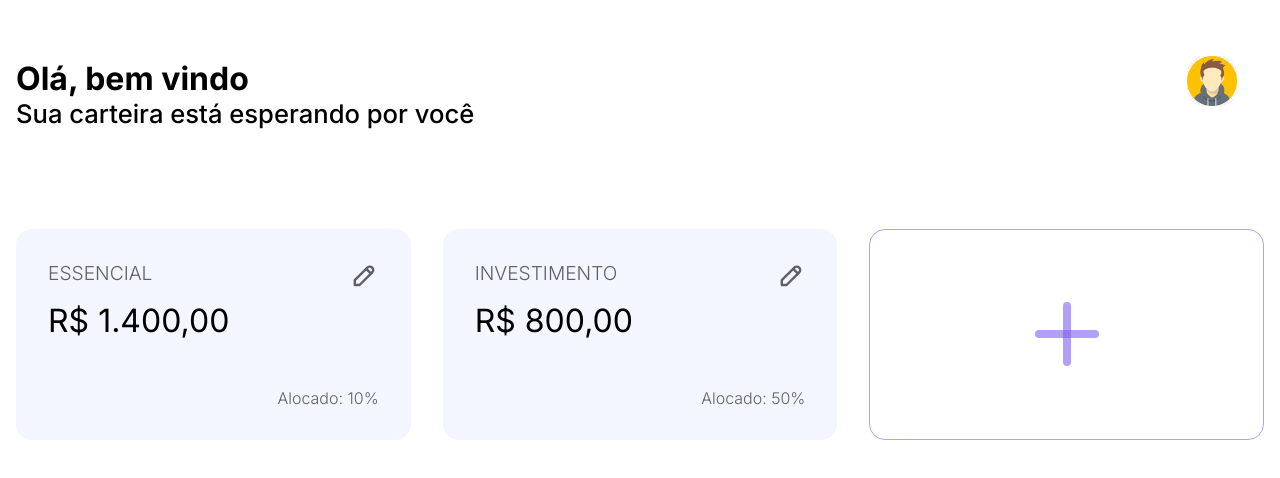
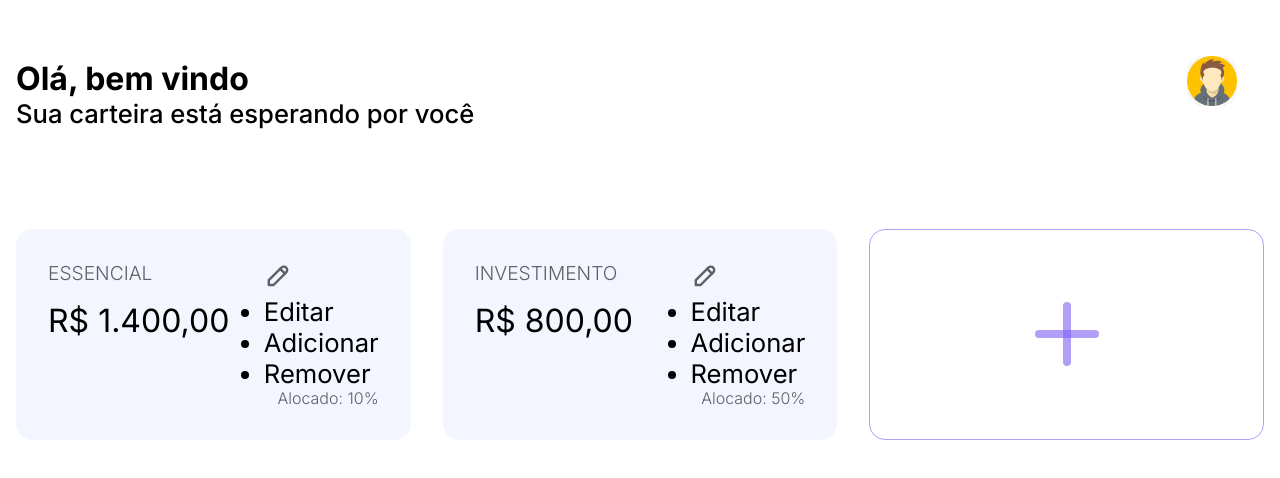
Before and after one commit to maxmonteiro/react-finance, a Next.js app: page / in a window 1280 px wide. Shown: the top 478 px of the page. Built offline with nearby package versions, Linux system fonts and the light colour scheme.

Commit message:
cria componente menu do card categoria

```diff
--- a/source/components/CategoryCard/CategoryCard.jsx
+++ b/source/components/CategoryCard/CategoryCard.jsx
@@ -1,6 +1,7 @@
 import useGetCurrency from '@/source/hooks/useGetCurrency';
 import styles from './CategoryCard.module.scss';
 import {TbPencil} from 'react-icons/tb';
+import CardMenu from '../UI/CardMenu';
 
 
 const CategoryCard = ({ data }) => {
@@ -13,6 +14,7 @@ const CategoryCard = ({ data }) => {
         <div className={styles.card}>
             <div className={styles.edit}>
                 <TbPencil className='icon hover'/>
+                <CardMenu />
             </div>
             <h2>{title}</h2>
             <h3>{formatedAmount}</h3>
--- /dev/null
+++ b/source/components/UI/CardMenu.jsx
@@ -0,0 +1,17 @@
+import styles from './CardMenu.module.scss';
+
+const CardMenu = () => {
+    return (
+        <div className={styles.card}>
+            <div>
+                <ul className={styles.list}>
+                    <li>Editar</li>
+                    <li>Adicionar</li>
+                    <li>Remover</li>
+                </ul>
+            </div>
+        </div>
+    )
+}
+
+export default CardMenu;
```
Also changed, not shown: source/components/UI/CardMenu.module.scss (added).
